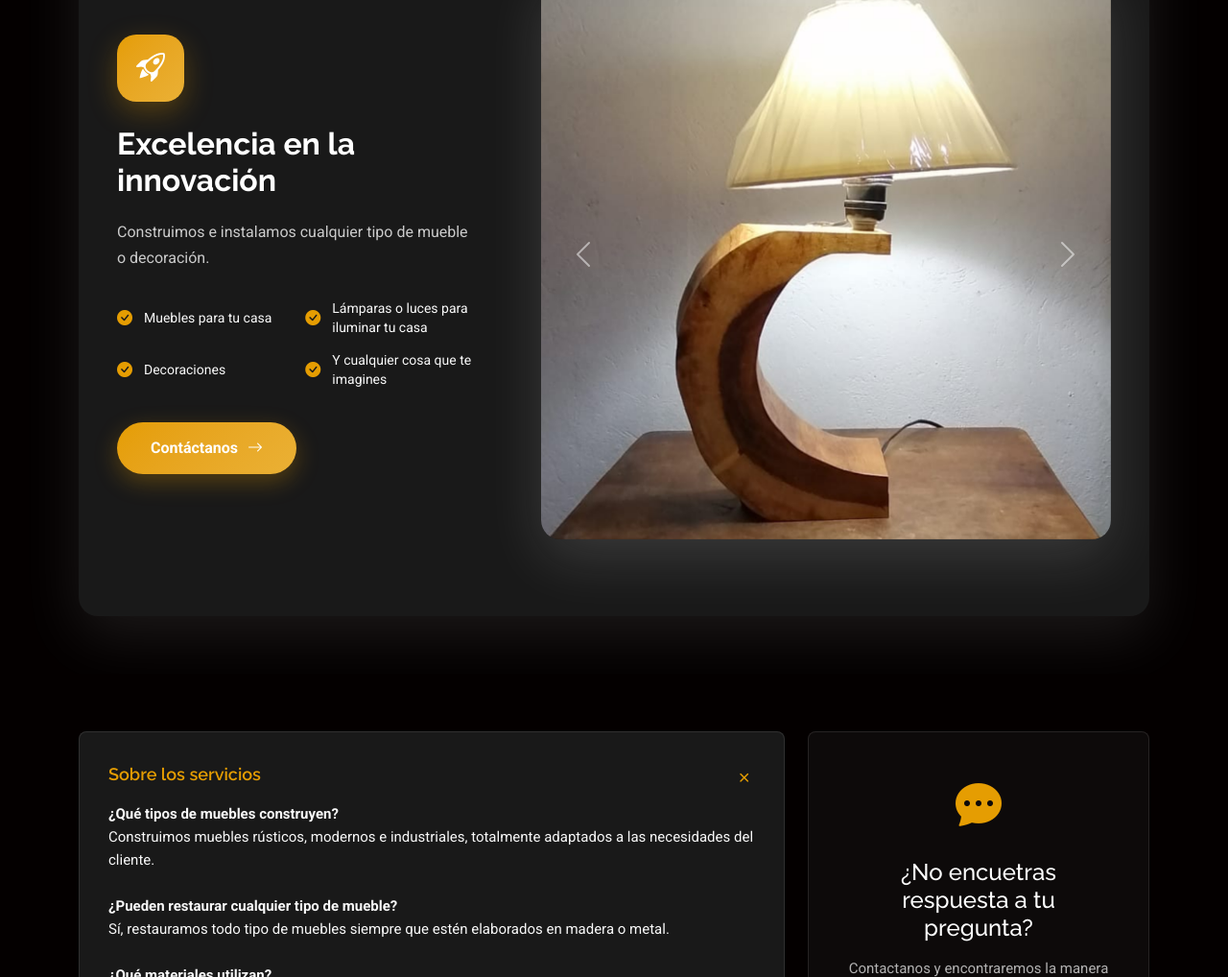
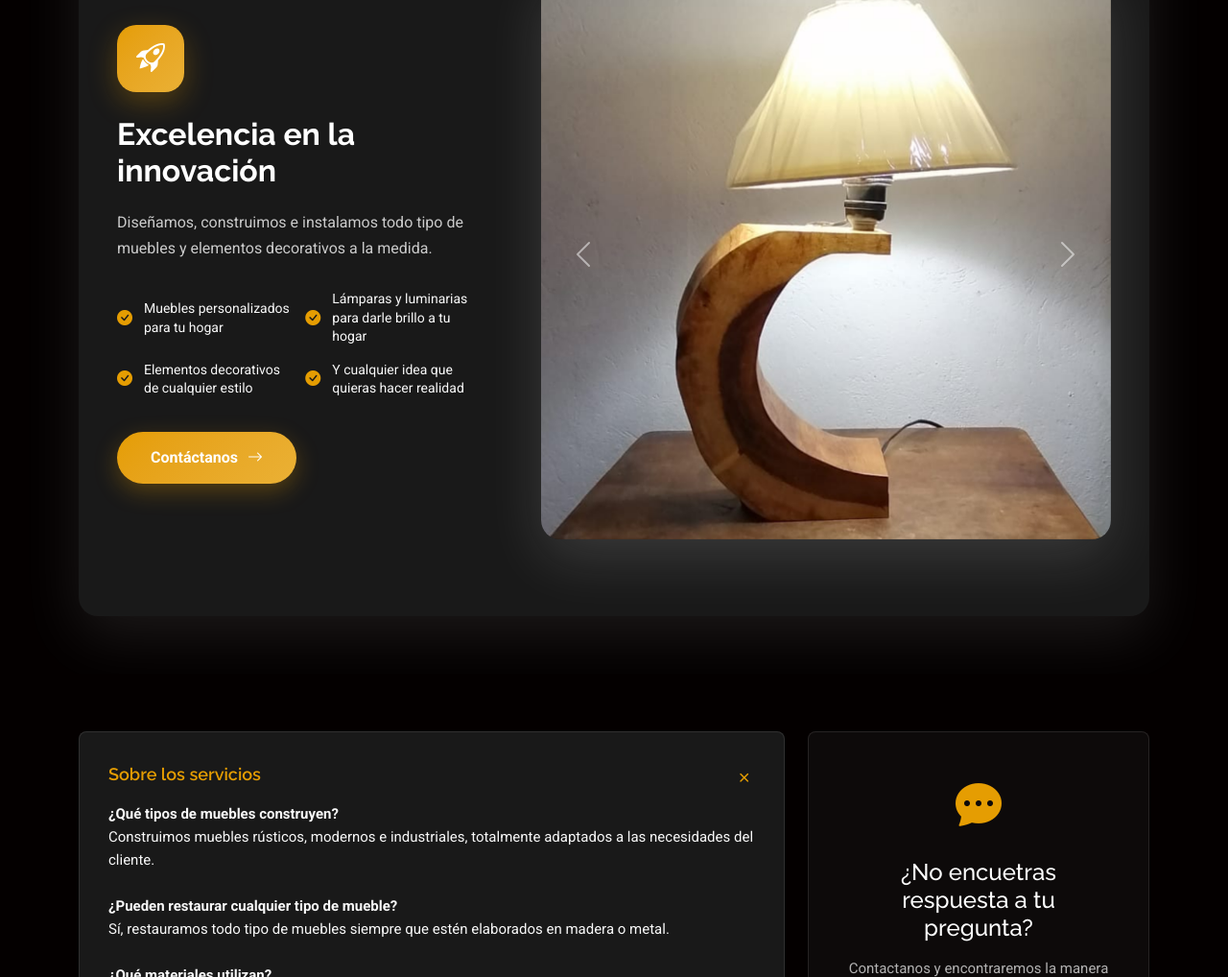
Before and after one commit to Luis-Madera-y-Metal/luis-madera-y-metal.github.io, a plain HTML site: page index.html in a window 1280 px wide. Shown: the part 1720-2738 px from the top of the page at 96% size. Drawn offline with Linux system fonts and the light colour scheme.

Commit message:
Update services description section

```diff
--- a/index.html
+++ b/index.html
@@ -170,44 +170,27 @@
                       </div>
                       <h3>Excelencia en la innovación</h3>
                       <p>
-                        Construimos e instalamos cualquier tipo de mueble o decoración.
+                        Diseñamos, construimos e instalamos todo tipo de muebles y elementos decorativos a la medida.
                       </p>
 
                       <div class="feature-grid">
                         <div class="feature-item">
                           <i class="bi bi-check-circle-fill"></i>
-                          <span>Muebles para tu casa</span>
+                          <span>Muebles personalizados para tu hogar</span>
                         </div>
                         <div class="feature-item">
                           <i class="bi bi-check-circle-fill"></i>
-                          <span>Lámparas o luces para iluminar tu casa</span>
+                          <span>Lámparas y luminarias para darle brillo a tu hogar</span>
                         </div>
                         <div class="feature-item">
                           <i class="bi bi-check-circle-fill"></i>
-                          <span>Decoraciones</span>
+                          <span>Elementos decorativos de cualquier estilo</span>
                         </div>
                         <div class="feature-item">
                           <i class="bi bi-check-circle-fill"></i>
-                          <span>Y cualquier cosa que te imagines</span>
+                          <span>Y cualquier idea que quieras hacer realidad</span>
                         </div>
                       </div>
-
-                      <!--
-                      <div class="stats-row">
-                        <div class="stat-item">
-                          <div class="stat-number">99%</div>
-                          <div class="stat-label">Uptime</div>
-                        </div>
-                        <div class="stat-item">
-                          <div class="stat-number">50K+</div>
-                          <div class="stat-label">Users</div>
-                        </div>
-                        <div class="stat-item">
-                          <div class="stat-number">24/7</div>
-                          <div class="stat-label">Support</div>
-                        </div>
-                      </div>
-                      -->
 
                       <a href="#contact" class="btn-primary">Contáctanos <i class="bi bi-arrow-right"></i></a>
                     </div>
@@ -268,7 +251,7 @@
                       </div>
                       <h3>Restauramos como nuevo</h3>
                       <p>
-                        Dale una segunda vida util a tus muebles y herramientas.
+                        Devuélvele la vida y funcionalidad a tus muebles, herramientas y objetos favoritos.
                       </p>
 
                       <div class="feature-grid">
@@ -282,30 +265,13 @@
                         </div>
                         <div class="feature-item">
                           <i class="bi bi-check-circle-fill"></i>
-                          <span>Decoraciones</span>
+                          <span>Elementos y piezas decorativas</span>
                         </div>
                         <div class="feature-item">
                           <i class="bi bi-check-circle-fill"></i>
-                          <span>Y cualquier otra cosa que quieras renovar</span>
+                          <span>Cualquier objeto que desees renovar</span>
                         </div>
                       </div>
-
-                      <!--
-                      <div class="stats-row">
-                        <div class="stat-item">
-                          <div class="stat-number">24/7</div>
-                          <div class="stat-label">Available</div>
-                        </div>
-                        <div class="stat-item">
-                          <div class="stat-number">2min</div>
-                          <div class="stat-label">Response</div>
-                        </div>
-                        <div class="stat-item">
-                          <div class="stat-number">Expert</div>
-                          <div class="stat-label">Team</div>
-                        </div>
-                      </div>
-                      -->
 
                       <a href="#contact" class="btn-primary">Contáctanos <i class="bi bi-arrow-right"></i></a>
                     </div>
```
